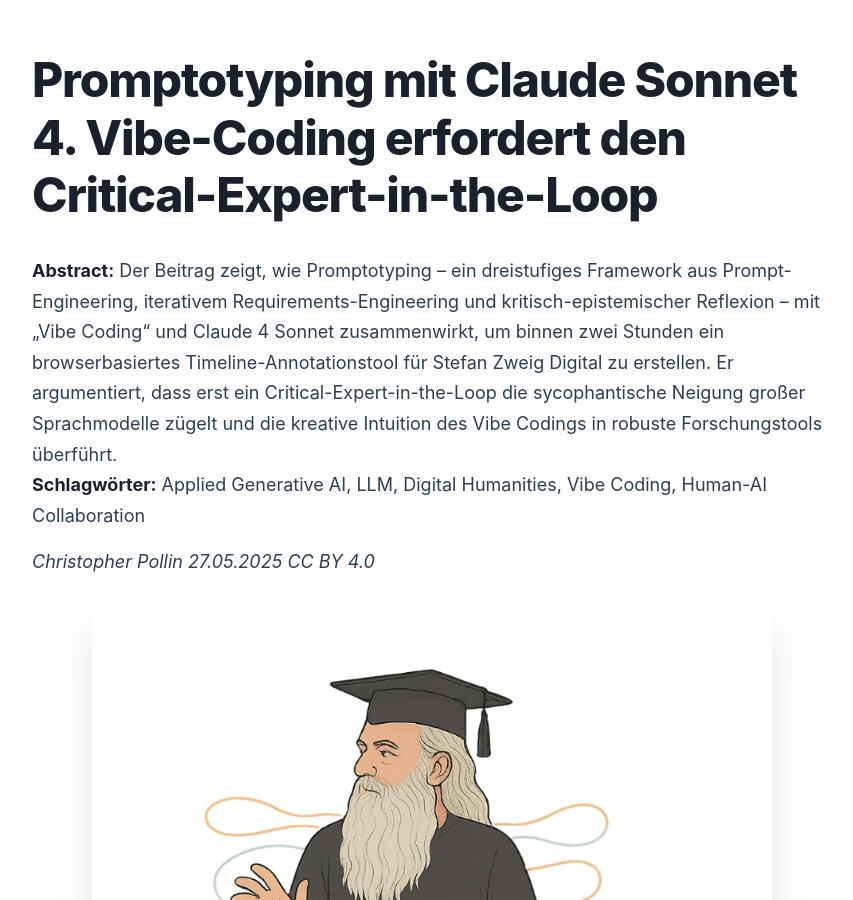
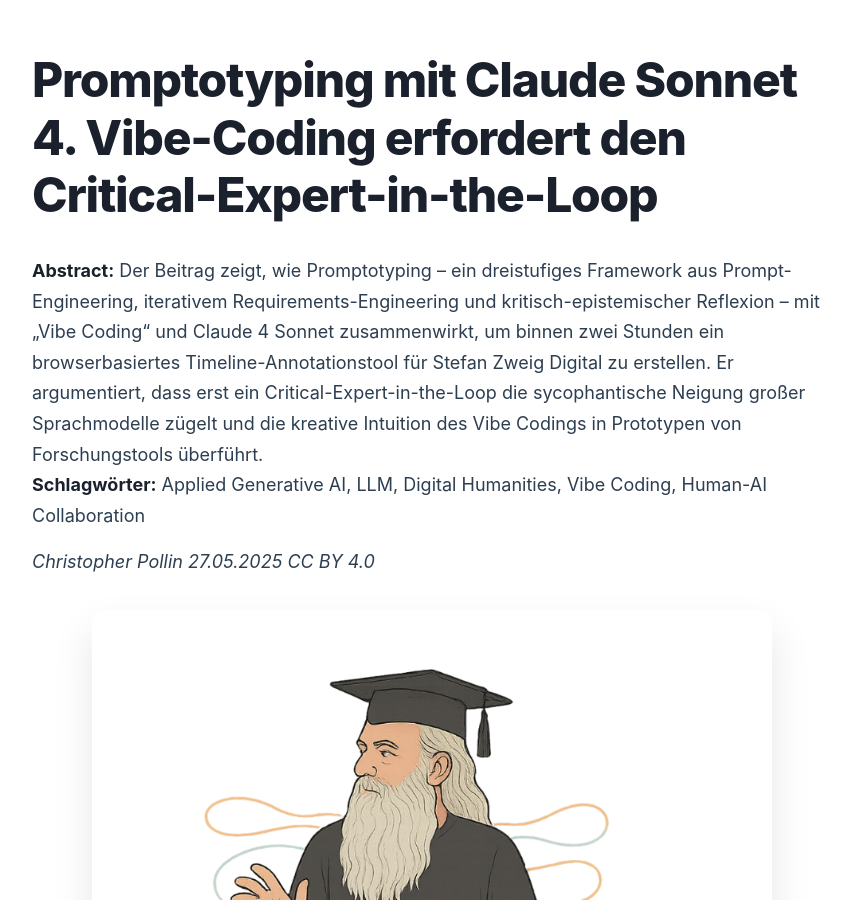
Before and after one commit to DigitalHumanitiesCraft/excellence, a Jekyll site: the page built from blog/Critical-Vibing-Claude-4.md, in a window 1280 px wide and 900 px high, scrolled down 669 px. Shown: the whole window, without its empty margins (208-1061 px from the left). Built offline with Jekyll 4.4.1, drawn with Linux system fonts in a browser that asks for light colours.

Commit message:
Update Critical-Vibing-Claude-4.md

```diff
--- a/blog/Critical-Vibing-Claude-4.md
+++ b/blog/Critical-Vibing-Claude-4.md
@@ -11,13 +11,13 @@
   container-title: "Digital Humanities Craft"
   URL: "https://dhcraft.org/excellence/blog/Critical-Vibing-Claude-4"
   language: "de"
-  abstract: "Der Beitrag zeigt, wie Promptotyping – ein dreistufiges Framework aus Prompt-Engineering, iterativem Requirements-Engineering und kritisch-epistemischer Reflexion – mit „Vibe Coding“ und Claude 4 Sonnet zusammenwirkt, um binnen zwei Stunden ein browserbasiertes Timeline-Annotationstool für Stefan Zweig Digital zu erstellen. Er argumentiert, dass erst ein Critical-Expert-in-the-Loop die sycophantische Neigung großer Sprachmodelle zügelt und die kreative Intuition des Vibe Codings in robuste Forschungstools überführt."
+  abstract: "Der Beitrag zeigt, wie Promptotyping – ein dreistufiges Framework aus Prompt-Engineering, iterativem Requirements-Engineering und kritisch-epistemischer Reflexion – mit „Vibe Coding“ und Claude 4 Sonnet zusammenwirkt, um binnen zwei Stunden ein browserbasiertes Timeline-Annotationstool für Stefan Zweig Digital zu erstellen. Er argumentiert, dass erst ein Critical-Expert-in-the-Loop die sycophantische Neigung großer Sprachmodelle zügelt und die kreative Intuition des Vibe Codings in Prototypen von Forschungstools überführt."
 
 dublin_core:
   creator: "Christopher Pollin"
   publisher: "Digital Humanities Craft"
   subject: ["Applied Generative AI", "LLM", "Digital Humanities", "Vibe Coding", "Human-AI Collaboration"]
-  description: "Der Beitrag zeigt, wie Promptotyping – ein dreistufiges Framework aus Prompt-Engineering, iterativem Requirements-Engineering und kritisch-epistemischer Reflexion – mit „Vibe Coding“ und Claude 4 Sonnet zusammenwirkt, um binnen zwei Stunden ein browserbasiertes Timeline-Annotationstool für Stefan Zweig Digital zu erstellen. Er argumentiert, dass erst ein Critical-Expert-in-the-Loop die sycophantische Neigung großer Sprachmodelle zügelt und die kreative Intuition des Vibe Codings in robuste Forschungstools überführt."
+  description: "Der Beitrag zeigt, wie Promptotyping – ein dreistufiges Framework aus Prompt-Engineering, iterativem Requirements-Engineering und kritisch-epistemischer Reflexion – mit „Vibe Coding“ und Claude 4 Sonnet zusammenwirkt, um binnen zwei Stunden ein browserbasiertes Timeline-Annotationstool für Stefan Zweig Digital zu erstellen. Er argumentiert, dass erst ein Critical-Expert-in-the-Loop die sycophantische Neigung großer Sprachmodelle zügelt und die kreative Intuition des Vibe Codings in Prototypen von Forschungstools überführt."
   type: "Blogpost"
   format: "text/html"
   rights: "CC BY 4.0"
@@ -29,7 +29,7 @@
 website_title: "Digital Humanities Craft"
 website_type: "Blog"
 short_title: "Promptotyping mit Claude Sonnet 4. Vibe-Coding erfordert den Critical-Expert-in-the-Loop"
-abstract: "Der Beitrag zeigt, wie Promptotyping – ein dreistufiges Framework aus Prompt-Engineering, iterativem Requirements-Engineering und kritisch-epistemischer Reflexion – mit „Vibe Coding“ und Claude 4 Sonnet zusammenwirkt, um binnen zwei Stunden ein browserbasiertes Timeline-Annotationstool für Stefan Zweig Digital zu erstellen. Er argumentiert, dass erst ein Critical-Expert-in-the-Loop die sycophantische Neigung großer Sprachmodelle zügelt und die kreative Intuition des Vibe Codings in robuste Forschungstools überführt."
+abstract: "Der Beitrag zeigt, wie Promptotyping – ein dreistufiges Framework aus Prompt-Engineering, iterativem Requirements-Engineering und kritisch-epistemischer Reflexion – mit „Vibe Coding“ und Claude 4 Sonnet zusammenwirkt, um binnen zwei Stunden ein browserbasiertes Timeline-Annotationstool für Stefan Zweig Digital zu erstellen. Er argumentiert, dass erst ein Critical-Expert-in-the-Loop die sycophantische Neigung großer Sprachmodelle zügelt und die kreative Intuition des Vibe Codings in Prototypen von Forschungstools überführt."
 
 schema_type: "BlogPosting"
 keywords: ["Applied Generative AI", "LLM", "Digital Humanities", "Vibe Coding", "Human-AI Collaboration"]
```
